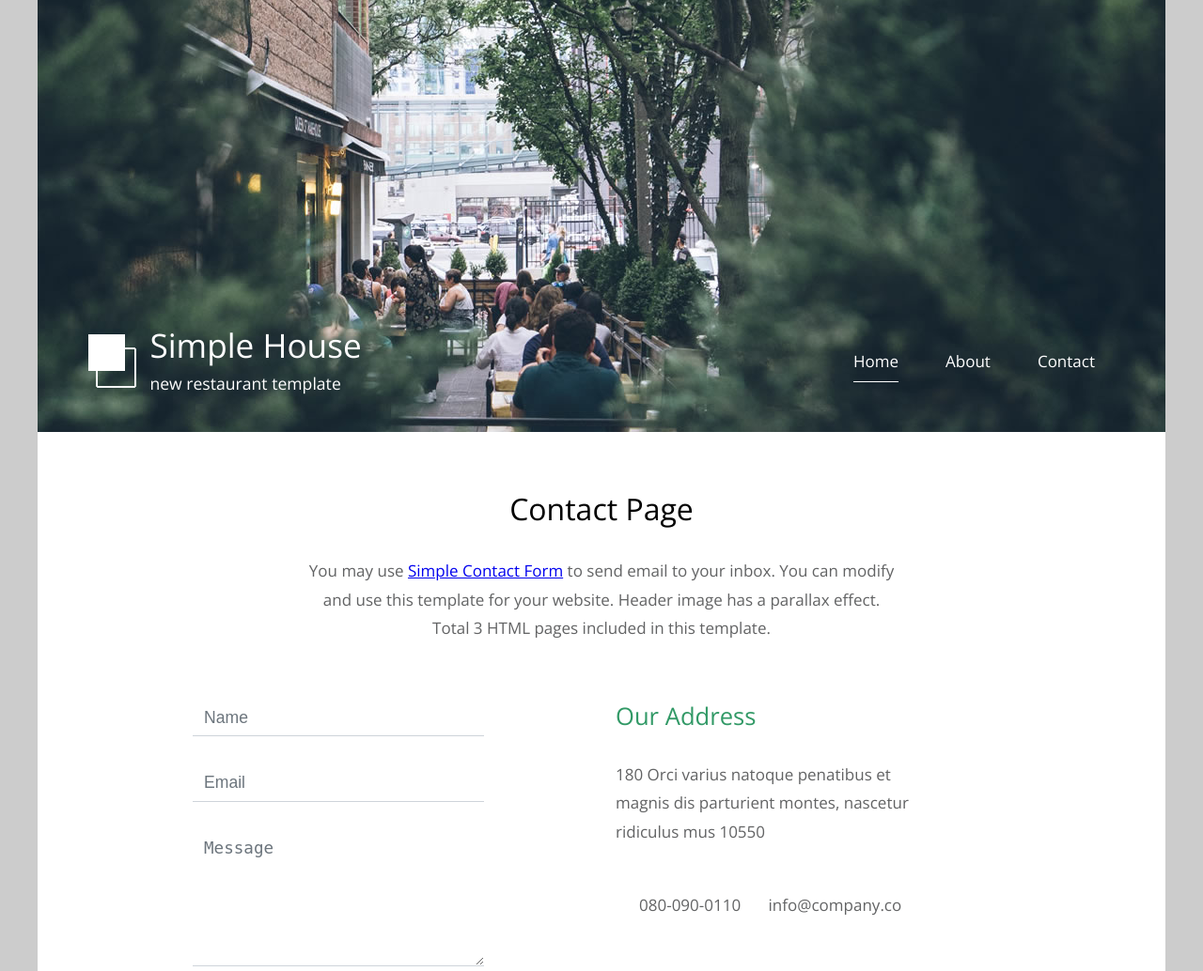
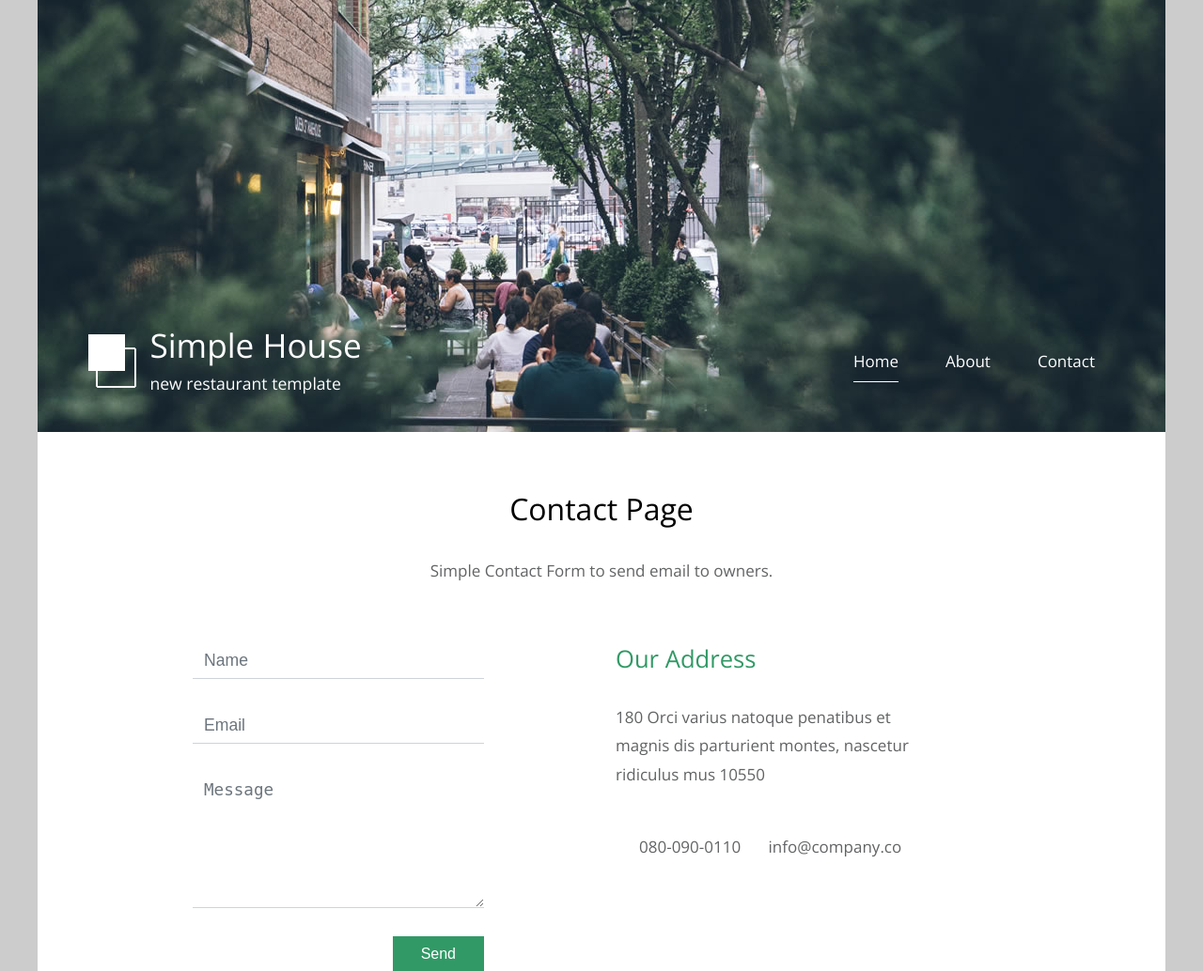
Before and after one commit to Xumpocmb/SimpleHouseSite, a Django app: page /contact/ in a window 1280 px wide. Shown: the top 1034 px of the page at 94% size. Run offline with Django 5.2, Linux system fonts and the light colour scheme.

Commit message:
contact form

```diff
--- a/contacts_app/views.py
+++ b/contacts_app/views.py
@@ -1,6 +1,7 @@
 from django.shortcuts import render
 from .models import ContactMessages
 from .forms import ContactMessagesForm
+from django.contrib import messages
 
 
 def contact_message(request):
@@ -8,10 +9,13 @@ def contact_message(request):
         'title': 'Contact Page',
     }
     if request.method == 'POST':
-        name = request.POST.get('name')
-        email = request.POST.get('email')
-        message = request.POST.get('message')
-        ContactMessages.objects.create(name=name, email=email, message=message)
+        form = ContactMessagesForm(request.POST)
+        if form.is_valid():
+            name = request.POST.get('name')
+            email = request.POST.get('email')
+            message = request.POST.get('message')
+            ContactMessages.objects.create(name=name, email=email, message=message)
+            messages.success(request, 'Your message has been sent.')
     else:
         form = ContactMessagesForm()
         context['form'] = form
--- a/templates/contacts_app/contact.html
+++ b/templates/contacts_app/contact.html
@@ -5,11 +5,15 @@
     <main>
         <header class="row tm-welcome-section">
             <h2 class="col-12 text-center tm-section-title">Contact Page</h2>
-        <p class="col-12 text-center">You may use <a rel="nofollow"
-                                                     href="https://www.ltcclock.com/downloads/simple-contact-form/"
-                                                     target="_blank">Simple Contact Form</a> to send email to your
-            inbox. You can modify and use this template for your website. Header image has a parallax effect. Total 3
-            HTML pages included in this template.</p>
+            <p class="col-12 text-center">
+                {% if messages %}
+                    {% for message in messages %}
+                        {{ message }}
+                    {% endfor %}
+                {% else %}
+                    Simple Contact Form to send email to owners.
+                {% endif %}
+                </p>
         </header>
 
         <div class="tm-container-inner-2 tm-contact-section">
@@ -40,7 +44,8 @@
                     <div class="tm-address-box">
                         <h4 class="tm-info-title tm-text-success">Our Address</h4>
                         <address>
-                        180 Orci varius natoque penatibus et magnis dis parturient montes, nascetur ridiculus mus 10550
+                            180 Orci varius natoque penatibus et magnis dis parturient montes, nascetur ridiculus mus
+                            10550
                         </address>
                         <a href="tel:080-090-0110" class="tm-contact-link">
                             <i class="fas fa-phone tm-contact-icon"></i>080-090-0110
@@ -80,12 +85,14 @@
                 <!-- FAQ -->
                 <div class="col-12 tm-faq">
                     <h2 class="text-center tm-section-title">FAQs</h2>
-                <p class="text-center">This section comes with Accordion tabs for different questions and answers about
+                    <p class="text-center">This section comes with Accordion tabs for different questions and answers
+                        about
                         Simple House HTML CSS template. Thank you. #666</p>
                     <div class="tm-accordion">
                         <button class="accordion">1. Fusce eu lorem et dui #09C maximus varius?</button>
                         <div class="panel">
-                        <p>#666 Duis blandit purus vel nenenatis rutrum. Pellentesque pellentesque tindicunt lorem, ac
+                            <p>#666 Duis blandit purus vel nenenatis rutrum. Pellentesque pellentesque tindicunt lorem,
+                                ac
                                 egestas massa sollicitudin vel. Nam scelerisque vulputate quam mollis pretium. Morbi
                                 condimentum volutpat.</p>
                         </div>
@@ -93,14 +100,17 @@
                         <button class="accordion">2. Vestibulum #999 ante ipsum primis in faucibus orci?</button>
                         <div class="panel">
                             <p>Mauris euismod odio at commodo rhoncus. Maecenas nec interdum purus, sed auctor est. Sed
-                            eleifend urna nec diam consectetur, a aliquet turpis facilisis. Integer est sapien, sagittis
-                            vel massa vel, interdum euismod erat. Aenean sollicitudin nisi neque, efficitur posuere urna
+                                eleifend urna nec diam consectetur, a aliquet turpis facilisis. Integer est sapien,
+                                sagittis
+                                vel massa vel, interdum euismod erat. Aenean sollicitudin nisi neque, efficitur posuere
+                                urna
                                 rutrum porta.</p>
                         </div>
 
                         <button class="accordion">3. Can I redistribute this template as a ZIP file?</button>
                         <div class="panel">
-                        <p>Redistributing this template as a downloadable ZIP file on any template collection site is
+                            <p>Redistributing this template as a downloadable ZIP file on any template collection site
+                                is
                                 strictly prohibited. You will need to <a href="https://templatemo.com/contact">contact
                                     TemplateMo</a> for additional permissions about our templates. Thank you.</p>
                         </div>
```
Also changed, not shown: db.sqlite3. Lines whose indentation alone changed are shown as unchanged.
